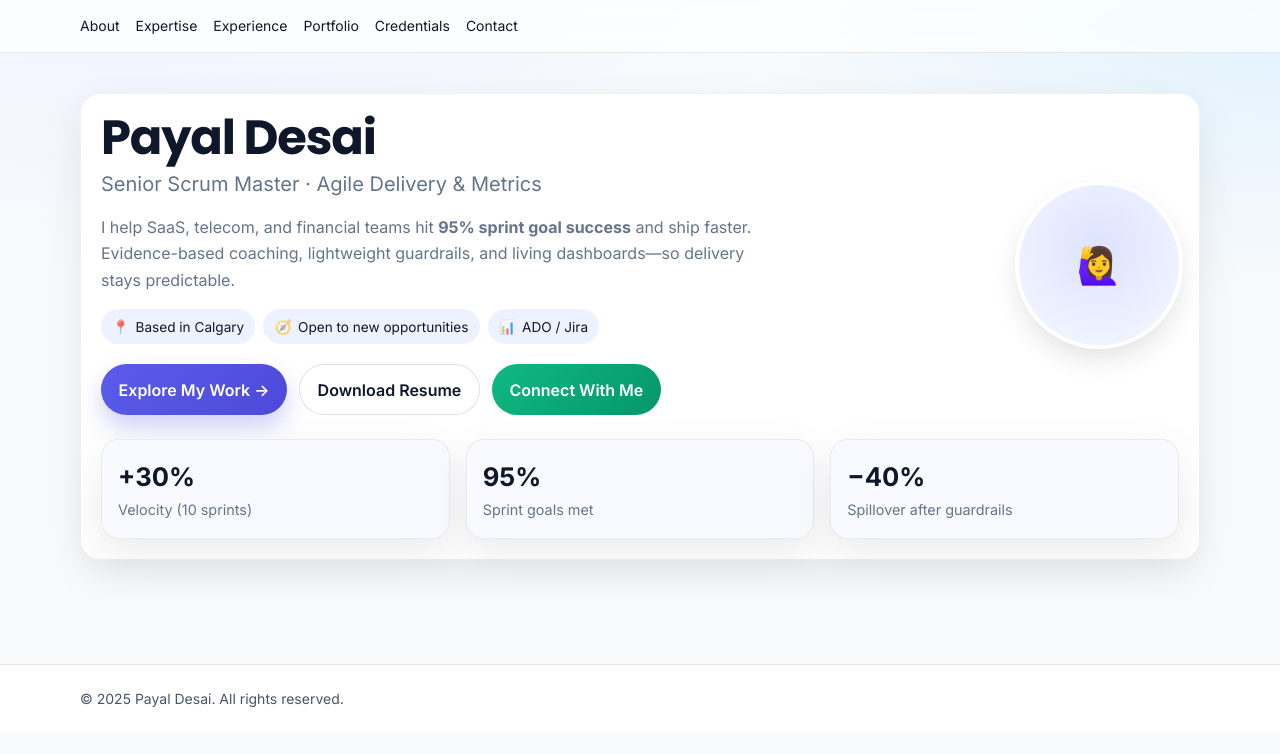
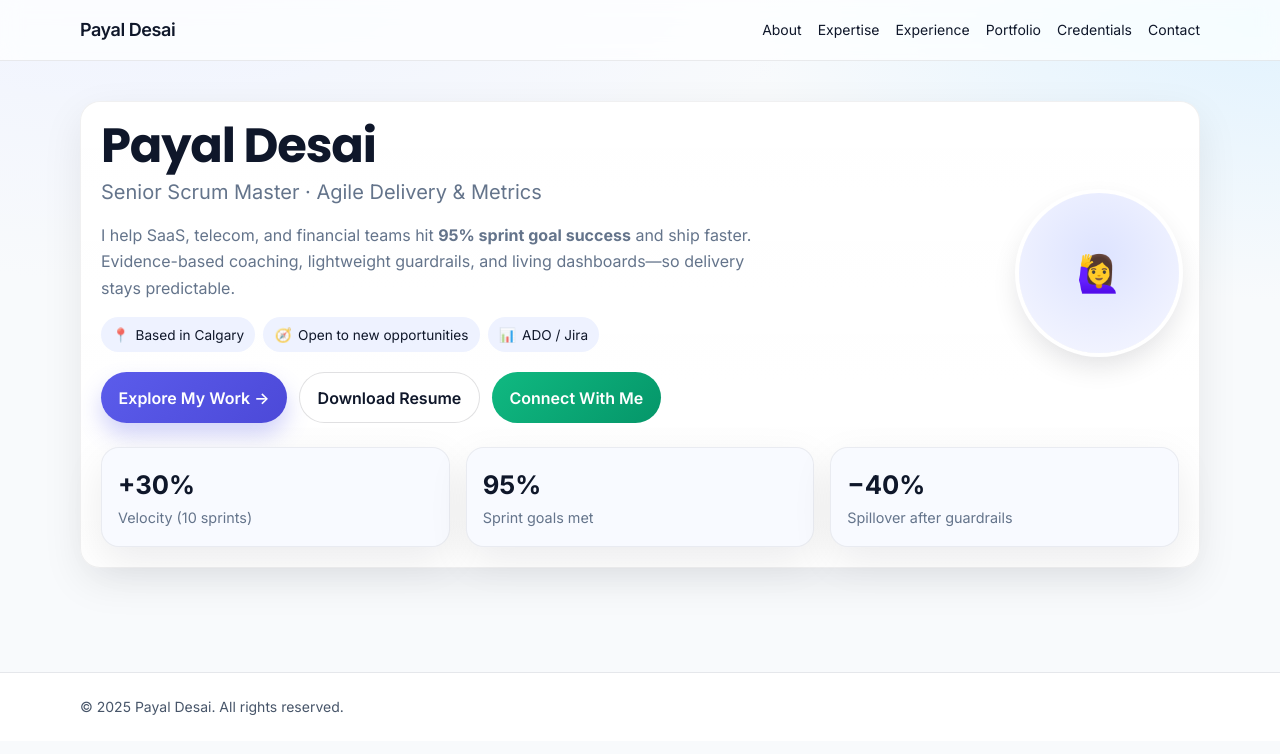
Before and after one commit to dirghak/Payal-Desai, a Next.js app: page / in a window 1280 px wide. Shown: the top 754 px of the page. Built offline with nearby package versions, Linux system fonts and the light colour scheme.

Commit message:
Update layout.tsx

```diff
--- a/app/layout.tsx
+++ b/app/layout.tsx
@@ -16,6 +16,7 @@ export default function RootLayout({ children }: { children: React.ReactNode })
           <nav className="container py-4 flex items-center justify-between"> */}
         <header className="app-header sticky top-0 z-10">
           <nav className="container py-4 flex items-center justify-between">
+            <Link href="/" className="font-semibold tracking-tight text-lg">Payal Desai</Link>
             <div className="flex gap-4 text-sm">
               <a href="/about" className="hover:underline">About</a>
               <a href="/expertise" className="hover:underline">Expertise</a>
```
